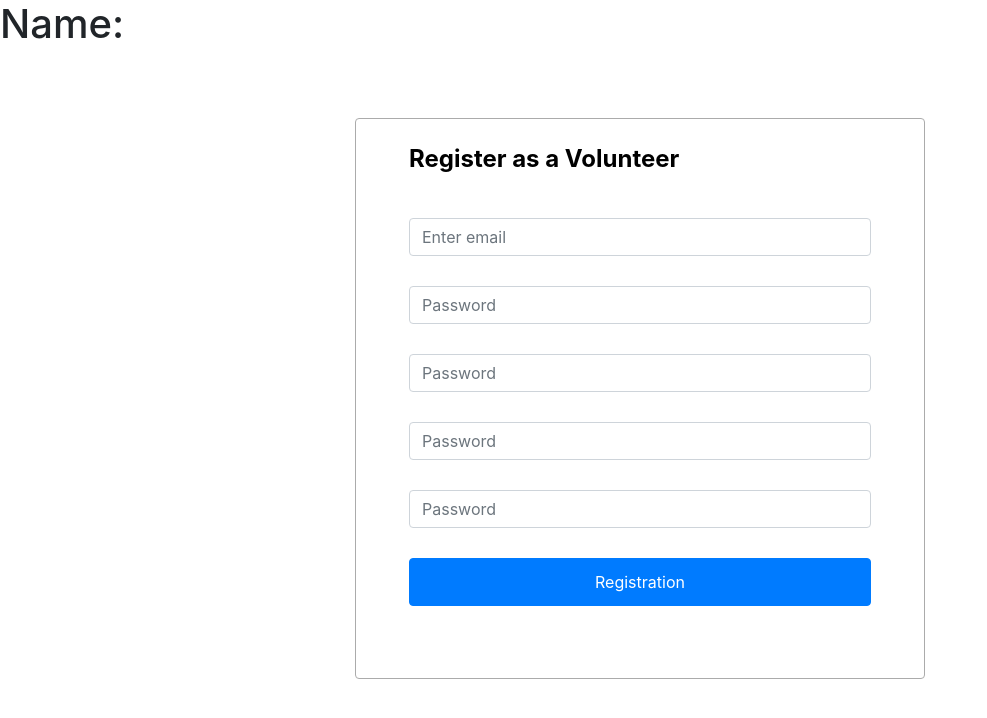
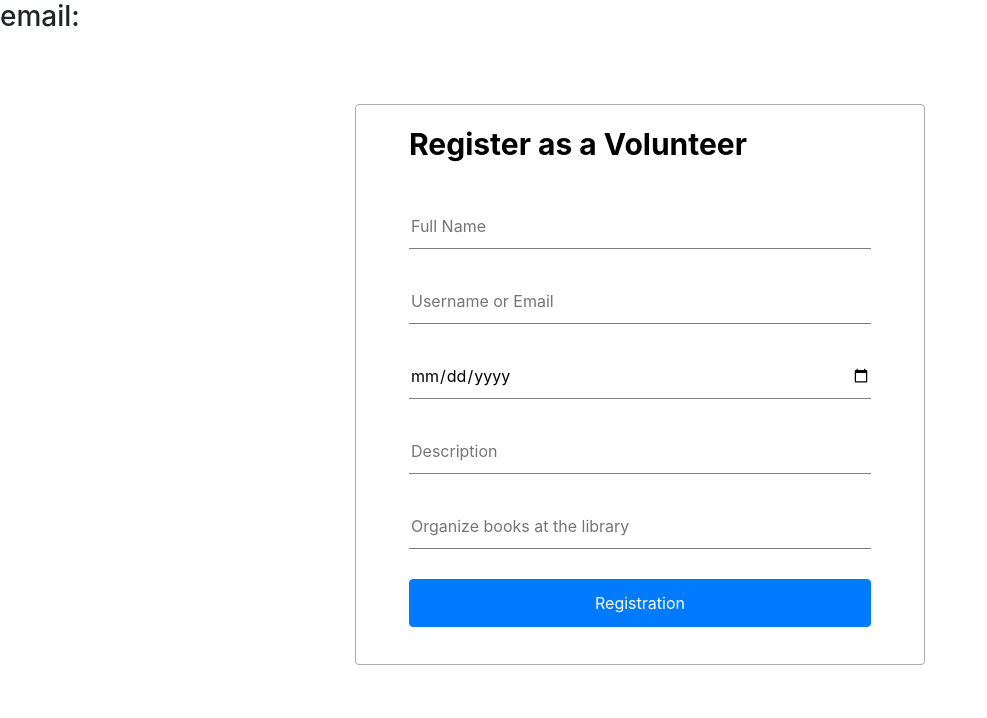
Before and after one commit to Rezowan-Ahmed/volunteer-network, a React (Create React App) app: page /register in a window 1280 px wide. Shown: the top 718 px of the page, without its empty margins (0-987 px from the left). Built offline with nearby package versions, Linux system fonts and the light colour scheme.

Commit message:
some changes

```diff
--- a/src/App.js
+++ b/src/App.js
@@ -23,10 +23,13 @@ function App() {
   });
   return (
     <UserContext.Provider value={[loggedInUser, setLoggedInUser]}>
-      <h1>Name: {loggedInUser.name}</h1>
+      <h3>email: {loggedInUser.email}</h3>
     <Router>
       <Switch>
         <Route exact path='/'>
+          <Home></Home>
+        </Route>
+        <Route path='/home'>
           <Home></Home>
         </Route>
         <Route path='/login'>
--- a/src/components/Categories/Categoris.js
+++ b/src/components/Categories/Categoris.js
@@ -3,14 +3,10 @@ import React from 'react';
 const Categoris = ({ category }) => {
     const { name, image } = category;
     return (
-        //<div className="container">
                 <div className="col-md-3">
-                    {/* <div className=""> */}
-                        <img src={image} alt="" />
-                        <h6>{name}</h6>
-                    {/* </div> */}
+                        <img style={{ width: '270px', height: '320px', borderRadius:'10px'}} src={image} alt="" />
+                        <h6 style={{background: 'orange', height: '24px', textAlign:'center' }}>{name}</h6>
                 </div>
-           // </div>
     );
 };
 
--- a/src/components/Header/Header.js
+++ b/src/components/Header/Header.js
@@ -17,9 +17,9 @@ const Header = () => {
                     <Link style={{textDecoration:'none', color:'black', fontSize:'18px'}} to='/'>Home</Link>
                     <Link style={{textDecoration:'none', color:'black', fontSize:'18px', marginLeft: '15px'}} to='/'>Donation</Link>
                     <Link style={{textDecoration:'none', color:'black', fontSize:'18px', marginLeft: '15px'}} to='/event'>Events</Link>
-                    <Link style={{textDecoration:'none', color:'black', fontSize:'18px', marginLeft: '15px'}} to='/register'>Blog</Link>
-                    <Link to='/login'><Button style={{color:'white', background:'#3F90FC', padding: '8px 25px', marginLeft: '15px'}} variant="contained">Register</Button></Link>
-                    <Button style={{color:'white', background:'#434141', padding: '8px 25px'}} variant="contained">Admin</Button>
+                    <Link style={{textDecoration:'none', color:'black', fontSize:'18px', marginLeft: '15px'}} to='/'>Blog</Link>
+                    <Link to='/register'><Button style={{color:'white', background:'#3F90FC', padding: '8px 25px', marginLeft: '15px'}} variant="contained">Register</Button></Link>
+                    <Link to='/login'><Button style={{color:'white', background:'#434141', padding: '8px 25px'}} variant="contained">Admin</Button></Link>
                 </Grid>
             </Grid>
             </Container>
--- a/src/components/Home/Home.js
+++ b/src/components/Home/Home.js
@@ -1,12 +1,20 @@
 import React from 'react';
 import Categoris from '../Categories/Categoris';
-// import { Button, Form, FormControl } from 'react-bootstrap';
 import Header from '../Header/Header';
 import './Home.css';
-import volunteerCategories from '../../FakeData/volunteerCategories';
+import { useState } from 'react';
+import { useEffect } from 'react';
 
 
 const Home = () => {
+    const[category, setCategory] = useState([]);
+    useEffect(() => {
+        fetch('http://localhost:9010/categories')
+        .then(res => res.json())
+        .then(data => setCategory(data))
+    }, [])
+
+
     return (
         <div className='banner_area'>
             <Header></Header>
@@ -19,7 +27,7 @@ const Home = () => {
 
                 <div className="row">
                     {
-                        volunteerCategories.map(category => <Categoris key={category.id} category={category}></Categoris>)
+                        category.map(category => <Categoris key={category.id} category={category}></Categoris>)
                     }
                 </div>
             </div>
--- a/src/components/Login/Login.js
+++ b/src/components/Login/Login.js
@@ -4,15 +4,15 @@ import "firebase/auth";
 import firebaseConfig from './firebase.config';
 import google from '../../logos/google.png';
 import './Login.css';
-import { useHistory, useLocation } from 'react-router-dom';
+import { Link } from 'react-router-dom';
 import logo from '../../logos/Group 1329.png';
 import { UserContext } from '../../App';
 
 const Login = () => {
     const [loggedInUser, setLoggedInUser] = useContext(UserContext);
-    const history = useHistory();
-    const location = useLocation();
-    const { from } = location.state || { from: { pathname: "/" } };
+    // const history = useHistory();
+    // const location = useLocation();
+    // const { from } = location.state || { from: { pathname: "/" } };
 
     if (firebase.apps.length === 0) {
         firebase.initializeApp(firebaseConfig);
@@ -24,7 +24,7 @@ const Login = () => {
             const { displayName, email } = result.loggedInUser;
             const fbGoogleSignInUser = { name: displayName, email };
             setLoggedInUser(fbGoogleSignInUser);
-            history.replace(from);
+            // history.replace(from);
         }).catch(error => {
             const newUserInfo = { ...loggedInUser };
             newUserInfo.message = error.message;
@@ -40,7 +40,7 @@ const Login = () => {
                     <img style={{ width: '30px', height: '30px', marginRight: '10px' }} src={google} alt="google icon" />
                     <p>Continue with Google</p>
                 </div>
-                <p ><span style={{ margin: '5px auto' }}>Don’t have an account? <a href='#'>Create an account</a></span></p>
+                <p ><span style={{ margin: '5px auto' }}>Don’t have an account? <Link to='/login' >Create an account</Link></span></p>
             </div>
         </div>
     );
--- a/src/components/Register/Register.css
+++ b/src/components/Register/Register.css
@@ -12,14 +12,20 @@
     height: 32px;
     margin: 0 auto;
 }
+
 .inside_box h4{
     margin: 25px 0 45px 0;
     font-weight: bold;
-    font-size: 24px;
+    font-size: 30px;
     line-height: 29px;
     color: #000000
 }
-.input{
+.inside_box input{
+    width: 462px;
+    height: 45px;
+    margin: 0 auto;
+    border: none;
+    border-bottom: 1px solid gray;
     margin-bottom: 30px;
     color: black;
 }
--- a/src/components/Register/Register.js
+++ b/src/components/Register/Register.js
@@ -1,31 +1,21 @@
 import React from 'react';
+import { useContext } from 'react';
 import { Form, Button } from 'react-bootstrap';
+import { UserContext } from '../../App';
 import './Register.css';
 
 const Register = () => {
+    const [loggedInUser] = useContext(UserContext);
     return (
         <div className="register_box">
             <Form className="inside_box">
                 <h4>Register as a Volunteer</h4>
-                <Form.Group>
-                    <Form.Control className="input" type="email" placeholder="Enter email" />
-                </Form.Group>
 
-                <Form.Group>
-                    <Form.Control className="input" type="password" placeholder="Password" />
-                </Form.Group>
-
-                <Form.Group>
-                    <Form.Control className="input" type="password" placeholder="Password" />
-                </Form.Group>
-
-                <Form.Group>
-                    <Form.Control className="input" type="password" placeholder="Password" />
-                </Form.Group>
-
-                <Form.Group>
-                    <Form.Control className="input" type="password" placeholder="Password" />
-                </Form.Group>
+                <input type="text" name="name" value={loggedInUser.name} placeholder="Full Name" />
+                <input type="text" name="email" value={loggedInUser.email} placeholder="Username or Email" />
+                <input type="date" name="date" placeholder="Date" />
+                <input type="text" name="description" placeholder="Description" />
+                <input type="text" name="category" placeholder="Organize books at the library" />
 
                 <Button variant="primary" type="submit" className="reg_btn">
                     Registration
```
